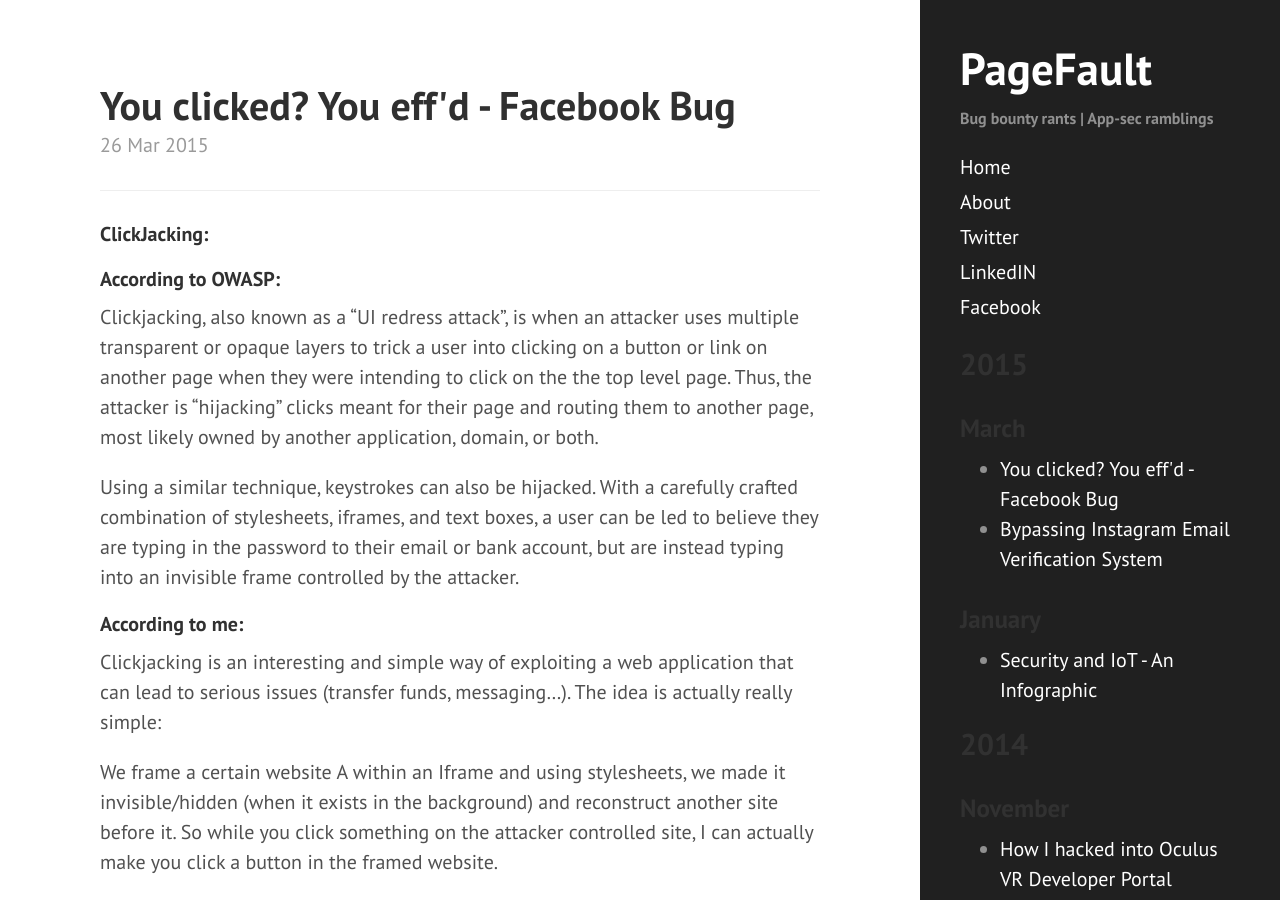
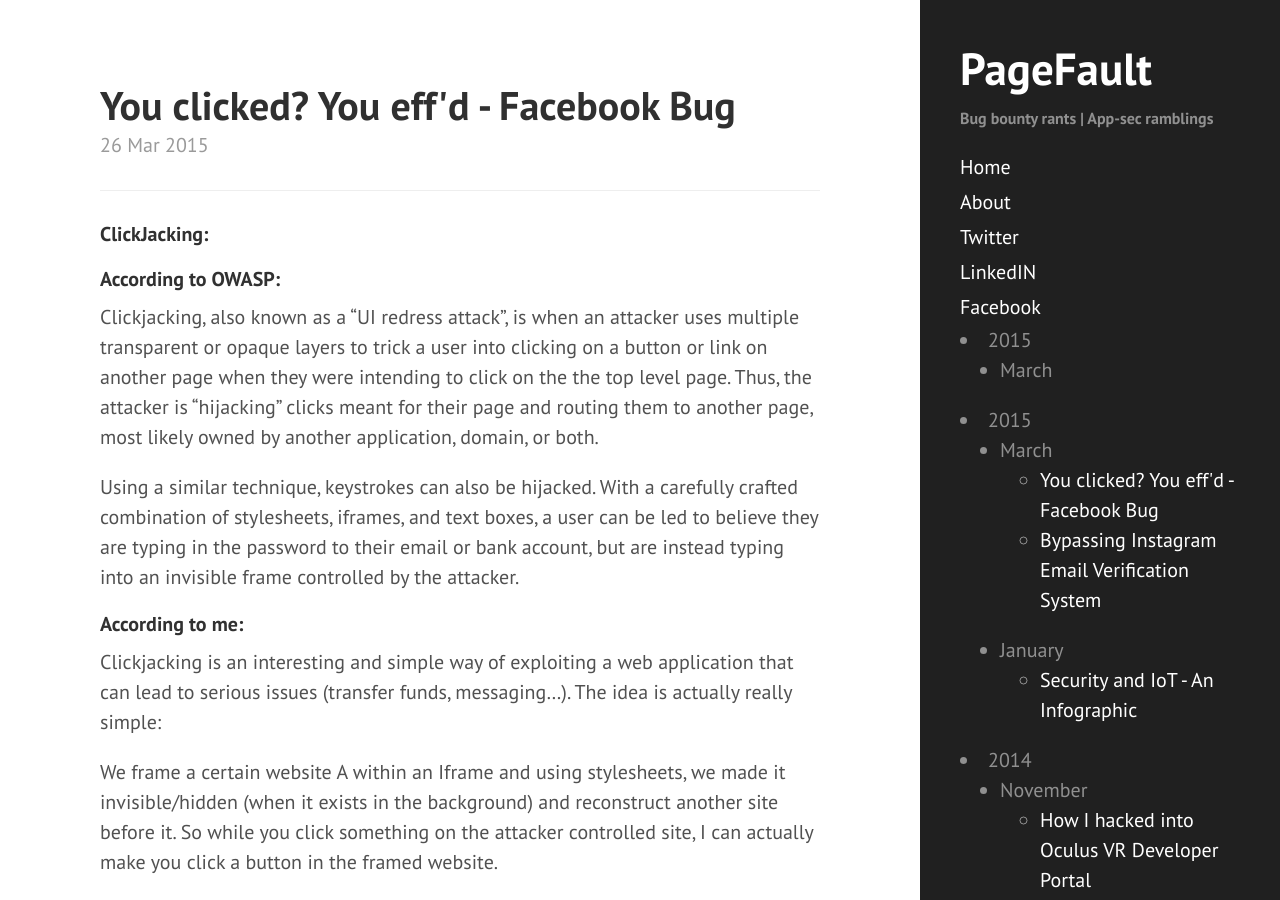
Before and after one commit to sahadnk72/sahadnk72.github.io, a Jekyll site: the page built from index.html, in a window 1280 px wide and 900 px high. Built offline with Jekyll 4.4.1, drawn with Linux system fonts in a browser that asks for light colours; Markdown is read by kramdown in place of the engine named in the settings; the list of posts is cut into pages by our own code.

Commit message:
Update sidebar.html

```diff
--- a/_includes/sidebar.html
+++ b/_includes/sidebar.html
@@ -31,36 +31,41 @@
       <a class="sidebar-nav-item" href="{{ site.author.linkedin }}" target="_blank">LinkedIN</a>
       <a class="sidebar-nav-item" href="{{ site.author.facebook }}" target="_blank">Facebook</a>
 
-      {% for post in site.posts  %}
-    {% capture this_year %}{{ post.date | date: "%Y" }}{% endcapture %}
-    {% capture this_month %}{{ post.date | date: "%B" }}{% endcapture %}
-    {% capture next_year %}{{ post.previous.date | date: "%Y" }}{% endcapture %}
-    {% capture next_month %}{{ post.previous.date | date: "%B" }}{% endcapture %}
+   {% assign currentYear = site.time | date: "%Y" %}
+{% assign currentMonth = site.time | date: "%B" %}
+{% for post in site.posts %}
+
+    {% assign postYear = post.date | date: "%Y" %}
+    {% assign postMonth = post.date  | date: "%B" %}
 
     {% if forloop.first %}
-    <h2 id="{{ this_year }}-ref">{{this_year}}</h2>
-    <h3 id="{{ this_year }}-{{ this_month }}-ref">{{ this_month }}</h3>
-    <ul>
+    <li> {{ postYear}}
+        <ul>
+            <li> {{ postMonth }}
+                <ul>
     {% endif %}
 
-    <li><a href="{{ post.url }}">{{ post.title }}</a></li>
+    {% if (postYear == currentYear and postMonth == currentMonth) or forloop.first %}
+        <li><a href="{{ post.url | prepend: site.baseurl }}">{{ post.title }}</a></li>
+    {% endif %}
 
-    {% if forloop.last %}
-    </ul>
-    {% else %}
-        {% if this_year != next_year %}
-        </ul>
-        <h2 id="{{ next_year }}-ref">{{next_year}}</h2>
-        <h3 id="{{ next_year }}-{{ next_month }}-ref">{{ next_month }}</h3>
-        <ul>
-        {% else %}
-            {% if this_month != next_month %}
-            </ul>
-            <h3 id="{{ this_year }}-{{ next_month }}-ref">{{ next_month }}</h3>
+    {% if postYear == currentYear and postMonth != currentMonth %}
+        </ul></li>
+        <li> {{ postMonth }}
             <ul>
-            {% endif %}
-        {% endif %}
+                <li><a href="{{ post.url | prepend: site.baseurl }}">{{ post.title }}</a></li>
     {% endif %}
+
+    {% if postYear != currentYear %}
+        </ul></li></ul></li>
+            <li> {{ postYear}}
+                <ul>
+                    <li> {{ postMonth }}
+                        <ul>
+                            <li><a href="{{ post.url | prepend: site.baseurl }}">{{ post.title }}</a></li>
+    {% endif %}
+    {% assign currentYear = postYear %}
+    {% assign currentMonth = postMonth %}
 {% endfor %}
 
     </nav>
```
